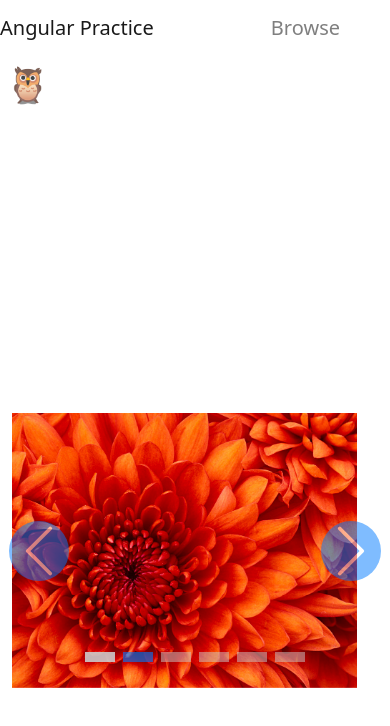
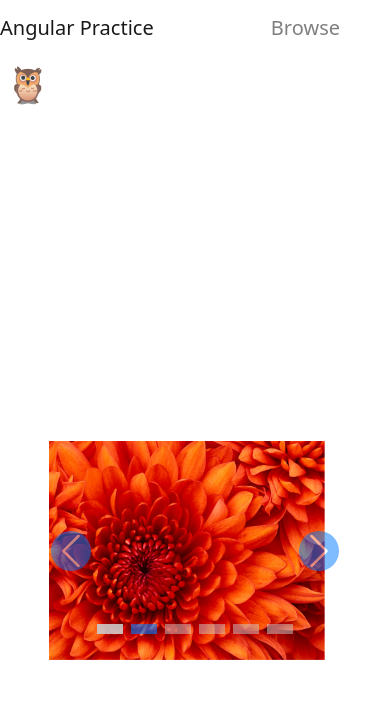
Before and after one commit to adarshdhital007/PracticeAngular, an Angular app: page /carousel in a window 390 px wide. Shown: the top 726 px of the page. Built offline with nearby package versions, Linux system fonts and the light colour scheme.

Commit message:
Carousel Editing

```diff
--- a/src/app/carousel/carousel-item/carousel-item.component.css
+++ b/src/app/carousel/carousel-item/carousel-item.component.css
@@ -1,10 +1,14 @@
 /* Custom styles for carousel controls */
+#image-carousel {
+  width: 80%;
+  margin: 0 auto;
+}
 
 .custom-icon {
   background-color: #007bff;
   border-radius: 50%;
   padding: 30px;
-  gap:100px;
+  gap: 100px;
   color: white;
 }
 
@@ -27,3 +31,33 @@
 .carousel-indicators .active {
   background-color: #007bff;
 }
+
+@media (max-width: 768px) {
+  .custom-icon {
+    background-color: #007bff;
+    border-radius: 50%;
+    padding: 20px;
+    gap: 100px;
+    color: white;
+  }
+}
+
+@media (max-width: 375px) {
+  .custom-icon {
+    background-color: #007bff;
+    border-radius: 50%;
+    padding: 15px;
+    gap: 100px;
+    color: white;
+  }
+}
+
+@media (max-width: 285px) {
+  .custom-icon {
+    background-color: #007bff;
+    border-radius: 50%;
+    padding: 5px;
+    gap: 100px;
+    color: white;
+  }
+}
--- a/src/app/carousel/carousel-item/carousel-item.component.html
+++ b/src/app/carousel/carousel-item/carousel-item.component.html
@@ -15,42 +15,42 @@
         <img
           src="../../assets/images/Chrysanthemum.jpg"
           alt="Chrysanthemum"
-          class="d-block w-100"
+          class="d-block w-100 img-fluid"
         />
       </div>
       <div class="carousel-item">
         <img
           src="../../assets/images/Desert.jpg"
           alt="Desert"
-          class="d-block w-100"
+          class="d-block w-100 img-fluid"
         />
       </div>
       <div class="carousel-item">
         <img
           src="../../assets/images/Lighthouse.jpg"
           alt="Lighthouse"
-          class="d-block w-100"
+          class="d-block w-100 img-fluid"
         />
       </div>
       <div class="carousel-item">
         <img
           src="../../assets/images/Hydrangeas.jpg"
           alt="Hydrangeas"
-          class="d-block w-100"
+          class="d-block w-100 img-fluid"
         />
       </div>
       <div class="carousel-item">
         <img
           src="../../assets/images/Jellyfish.jpg"
           alt="Hydrangeas"
-          class="d-block w-100"
+          class="d-block w-100 img-fluid"
         />
       </div>
       <div class="carousel-item">
         <img
           src="../../assets/images/Koala.jpg"
           alt="Hydrangeas"
-          class="d-block w-100"
+          class="d-block w-100 img-fluid"
         />
       </div>
     </div>
```
